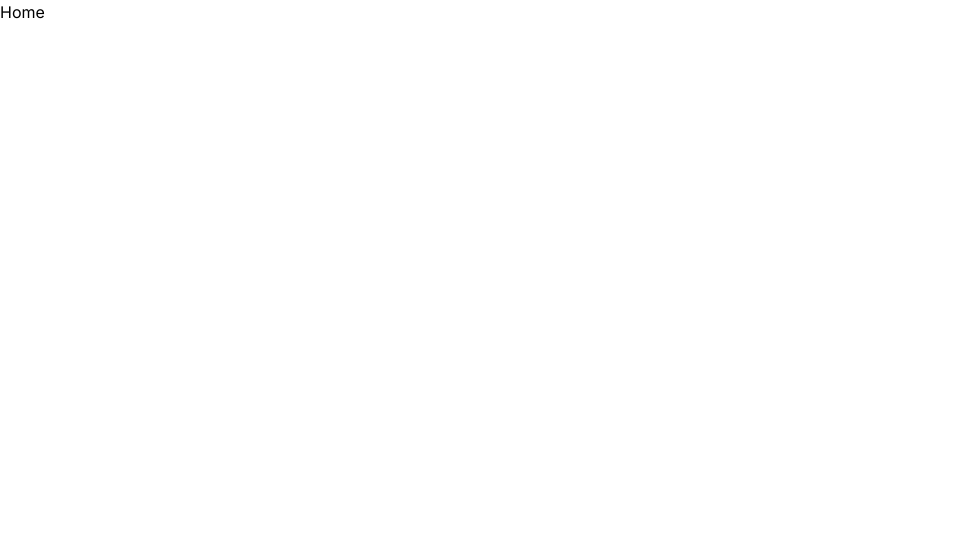
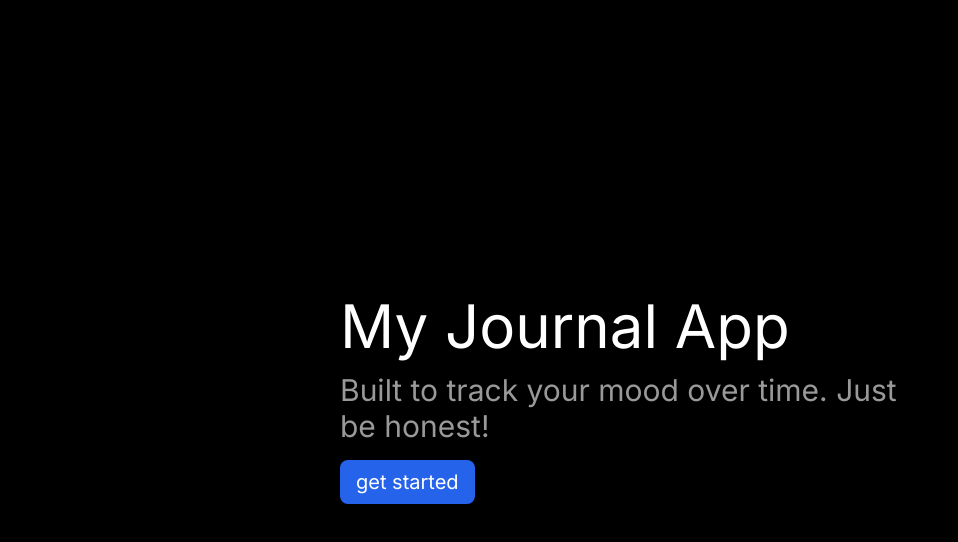
Before and after one commit to mdmims/ai-journal-nextjs, a Next.js app: page / in a window 1280 px wide. Shown: the top 542 px of the page, without its empty margins (0-958 px from the left). Built offline with nearby package versions, Linux system fonts and the light colour scheme.

Commit message:
init homepage styling

```diff
--- a/app/page.tsx
+++ b/app/page.tsx
@@ -1,5 +1,19 @@
+import Link from "next/link";
+
 export default function Home() {
   return (
-    <div>Home</div>
+    <div className="w-screen h-screen bg-black flex justify-center items-center text-white">
+      <div className="w-full max-w-[600px] mx-auto">
+        <h1 className="text-6xl mb-4">My Journal App</h1>
+        <p className="text-3xl text-white/60 mb-4">Built to track your mood over time. Just be honest!</p>
+        <div>
+          <Link href="/journal">
+            <button className="bg-blue-600 px-4 py-2 rounded-lg text-xl">
+              get started
+            </button>
+          </Link>
+        </div>
+      </div>
+    </div>
   )
 }
```
